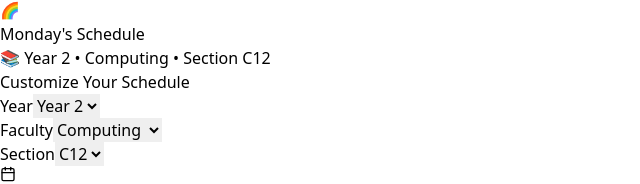
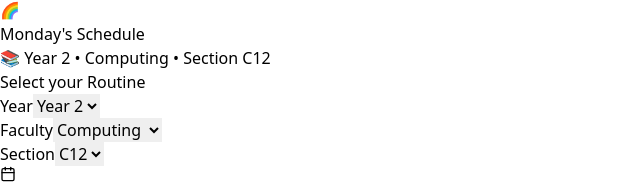
Before and after one commit to duwadikaustuv/routine-viewer-app, a React (Vite) app: page / in a window 1280 px wide. Shown: the part 226-410 px from the top of the page, without its empty margins (0-640 px from the left). Built offline with nearby package versions, Linux system fonts and the light colour scheme.

Commit message:
fix: wrong text

```diff
--- a/src/components/FullRoutinePage.jsx
+++ b/src/components/FullRoutinePage.jsx
@@ -91,7 +91,7 @@ const FullRoutinePage = () => {
         {/* Controls Container */}
         <div className="bg-white rounded-xl shadow-sm border border-indigo-100 p-6 mb-8">
           <h2 className="text-lg font-semibold text-indigo-900 mb-4">
-            Customize Your Schedule
+            Select your Routine
           </h2>
 
           {/* Filters */}
--- a/src/components/TodayPage.jsx
+++ b/src/components/TodayPage.jsx
@@ -140,7 +140,7 @@ const TodayPage = () => {
         {/* Controls Container */}
         <div className="bg-white rounded-xl shadow-sm border border-indigo-100 p-6 mb-8">
           <h2 className="text-lg font-semibold text-indigo-900 mb-4">
-            Customize Your Schedule
+            Select your Routine
           </h2>
 
           {/* Filters */}
```
